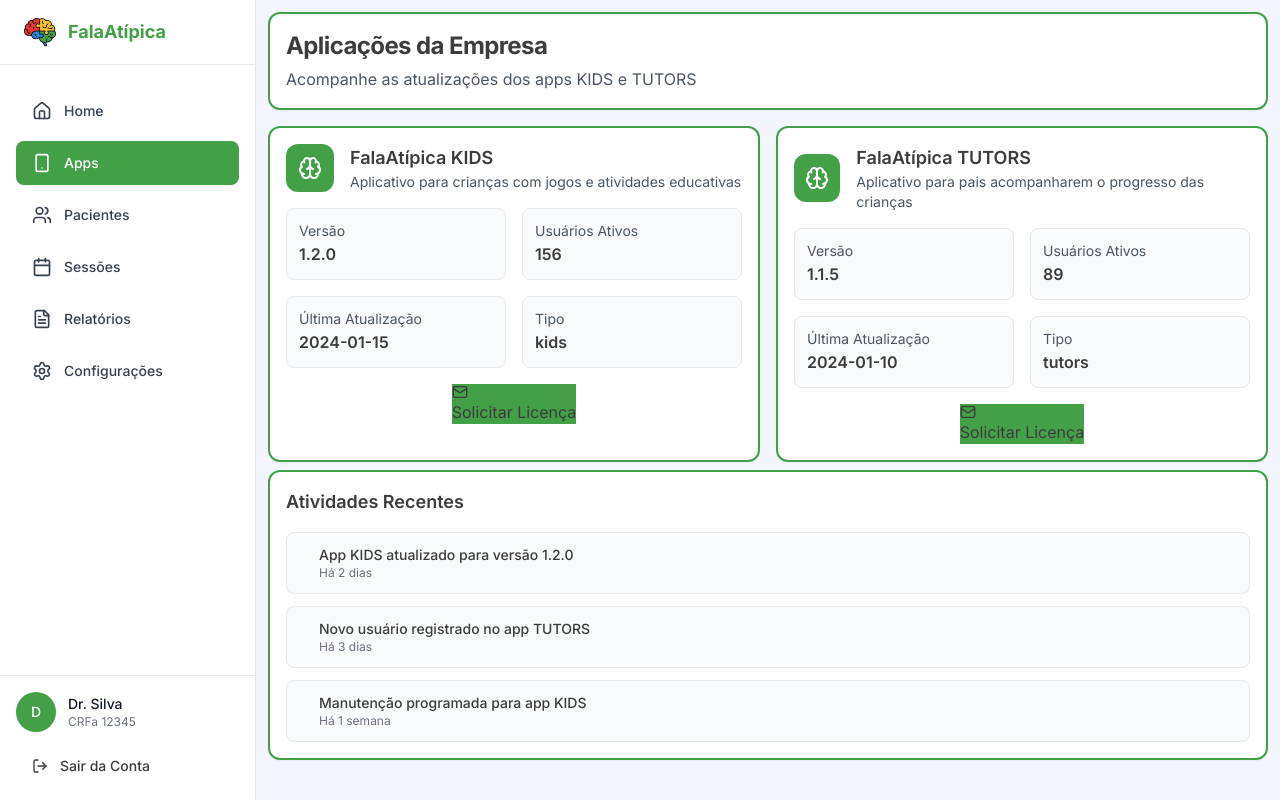
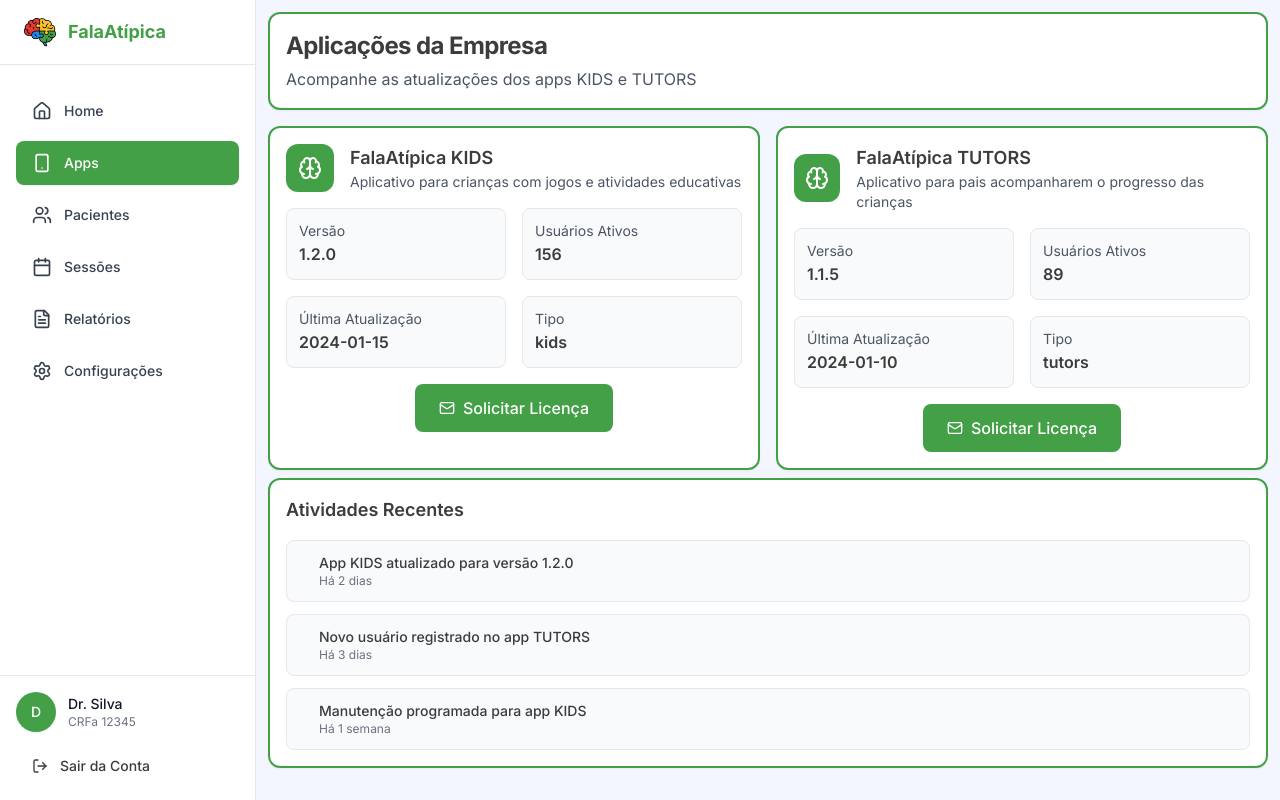
Before and after one commit to PedroReoli/FalaAtipica-Triade, a React (Vite) app in the folder Pro/: page /apps in a window 1280 px wide. Built offline with nearby package versions, Linux system fonts and the light colour scheme.

Commit message:
Update AppsManagementPage.tsx

```diff
--- a/Pro/src/pages/AppsManagementPage.tsx
+++ b/Pro/src/pages/AppsManagementPage.tsx
@@ -110,6 +110,7 @@ export const AppsManagementPage: React.FC = () => {
                   <div className="flex items-center justify-center">
                     <button
                       onClick={handleRequestLicense}
+                      className="px-6 py-3 rounded-lg text-white font-medium flex items-center justify-center space-x-2 transition-colors hover:opacity-90"
                       style={{ backgroundColor: roleColor.primary }}
                     >
                       <Mail size={16} />
```
